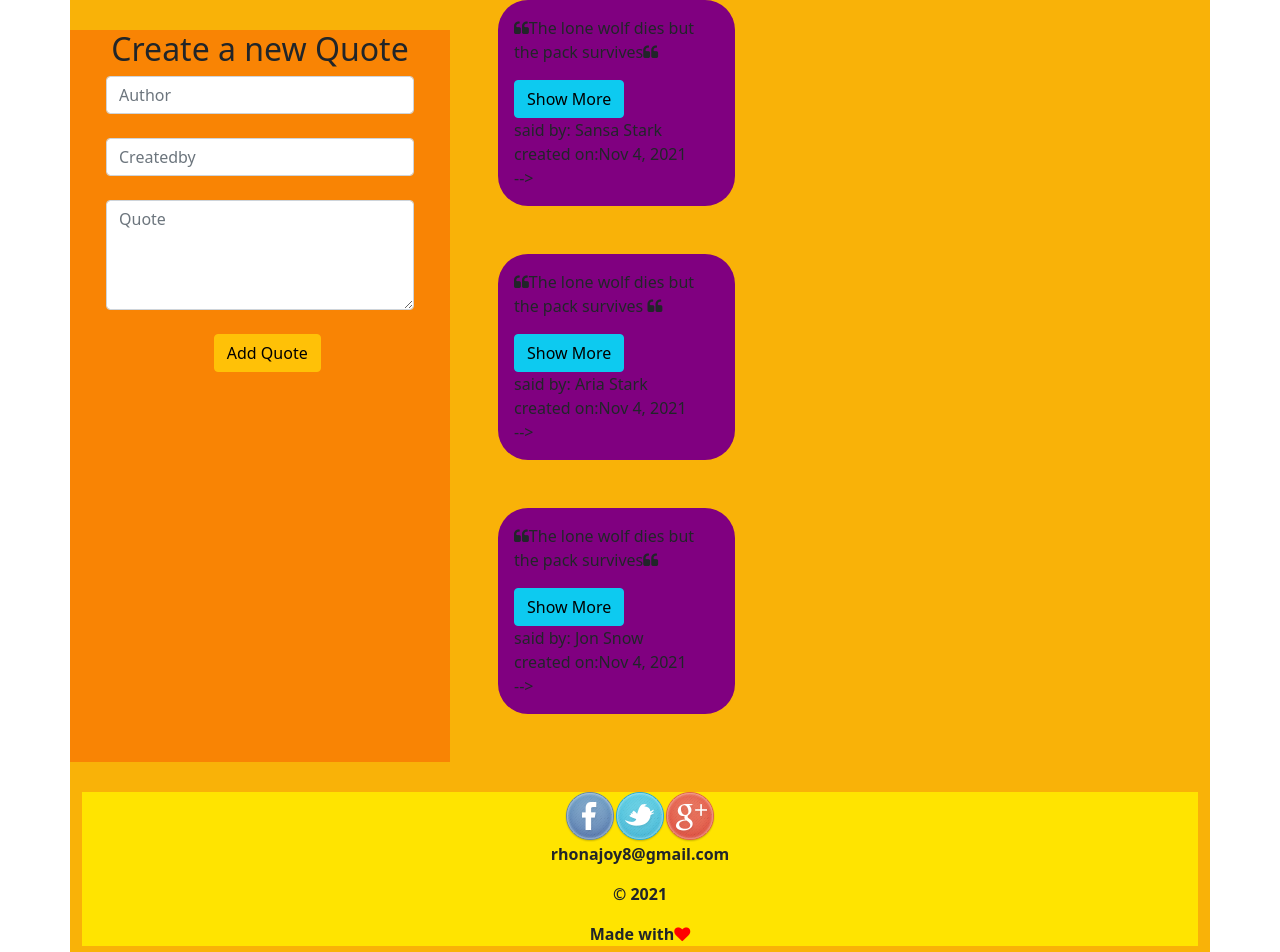
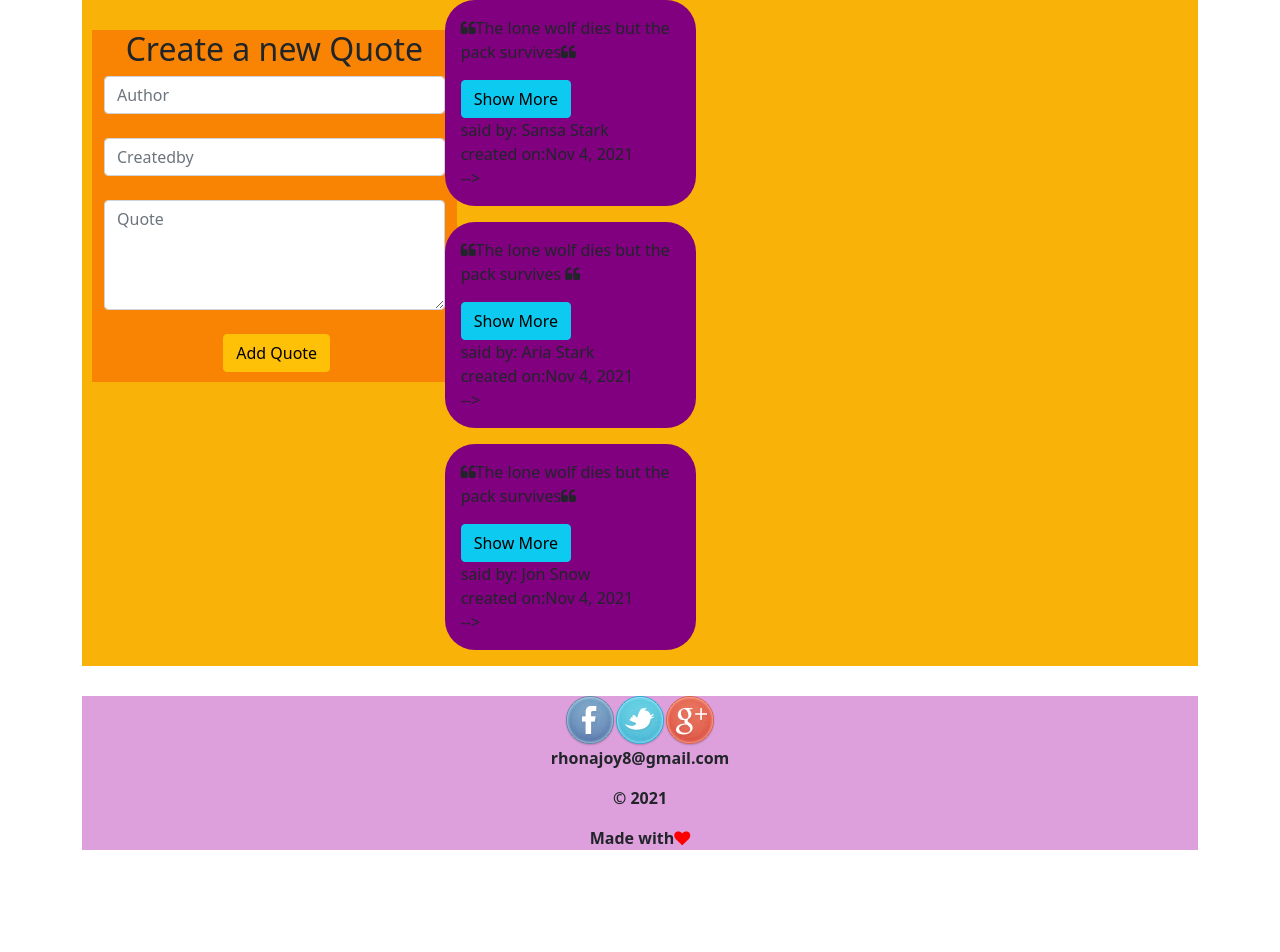
Before and after one commit to RhonaJoyKe/AppQuotes, an Angular app: page / in a window 1280 px wide. Shown: the top 952 px of the page. After the commit the page ends 866 px from the top, so only its background shows below. Built offline with nearby package versions, Linux system fonts and the light colour scheme.

Commit message:
modifies the layout of the site

```diff
--- a/src/app/footer/footer.component.css
+++ b/src/app/footer/footer.component.css
@@ -1,4 +1,5 @@
 #footer{
     margin-top: 30px;
-    background-color: #FFE400;
+    background-color:plum ;
 }
+/* #FFE400 */
--- a/src/app/quotes/quotes.component.css
+++ b/src/app/quotes/quotes.component.css
@@ -1,16 +1,30 @@
 #body{
     background-color: #F9B208;
+    padding-left: 10px;
+    display: flex;
+    align-items: flex-start;
+    justify-content: space-between;
+    margin-right: 3rem;
 }
 #formpart{
     background-color: #F98404;
     margin-top: 30px;
+
+/* margin-left: 1rem; */
+/* margin-left: 5px; */
 }
+
+
+
 #quotes{
-    margin-bottom: 3rem;
+    margin-bottom: 1rem;
     padding:1rem;
     border-radius: 30px;
     background-color: purple;
 }
-#modify{
-    padding-left: 3rem;
-}
+/* #modify{
+    padding-left: 1rem;
+    margin-top: 3rem;
+    margin-left: 1rem;
+
+} */
--- a/src/app/quotes/quotes.component.html
+++ b/src/app/quotes/quotes.component.html
@@ -7,10 +7,13 @@
   <title>Document</title>
 </head>
 <body>
+  <div class="container">
+
+
   <div class="container" id="body">
-    <div class="row">
+    <!-- <div class="row" id="overall"> -->
       <div class="col-md-4" id="formpart">
-        <app-quote-form>(addQuote)="addNewQuote($event)"></app-quote-form>
+        <app-quote-form (addQuote)="addNewQuote($event)"></app-quote-form>
       </div>
         <div class="col-md-8">
           <div class="row"*ngFor='let quote of quote; let i = index' id="modify">
@@ -40,12 +43,13 @@
         </div> -->
 
       </div>
-      </div>
+      <!-- </div> -->
     </div>
-    <div class="row">
-      <app-footer></app-footer>
-    </div>
+
   </div>
-
+  <div class="row">
+    <app-footer></app-footer>
+  </div>
+</div>
 </body>
 </html>
```
